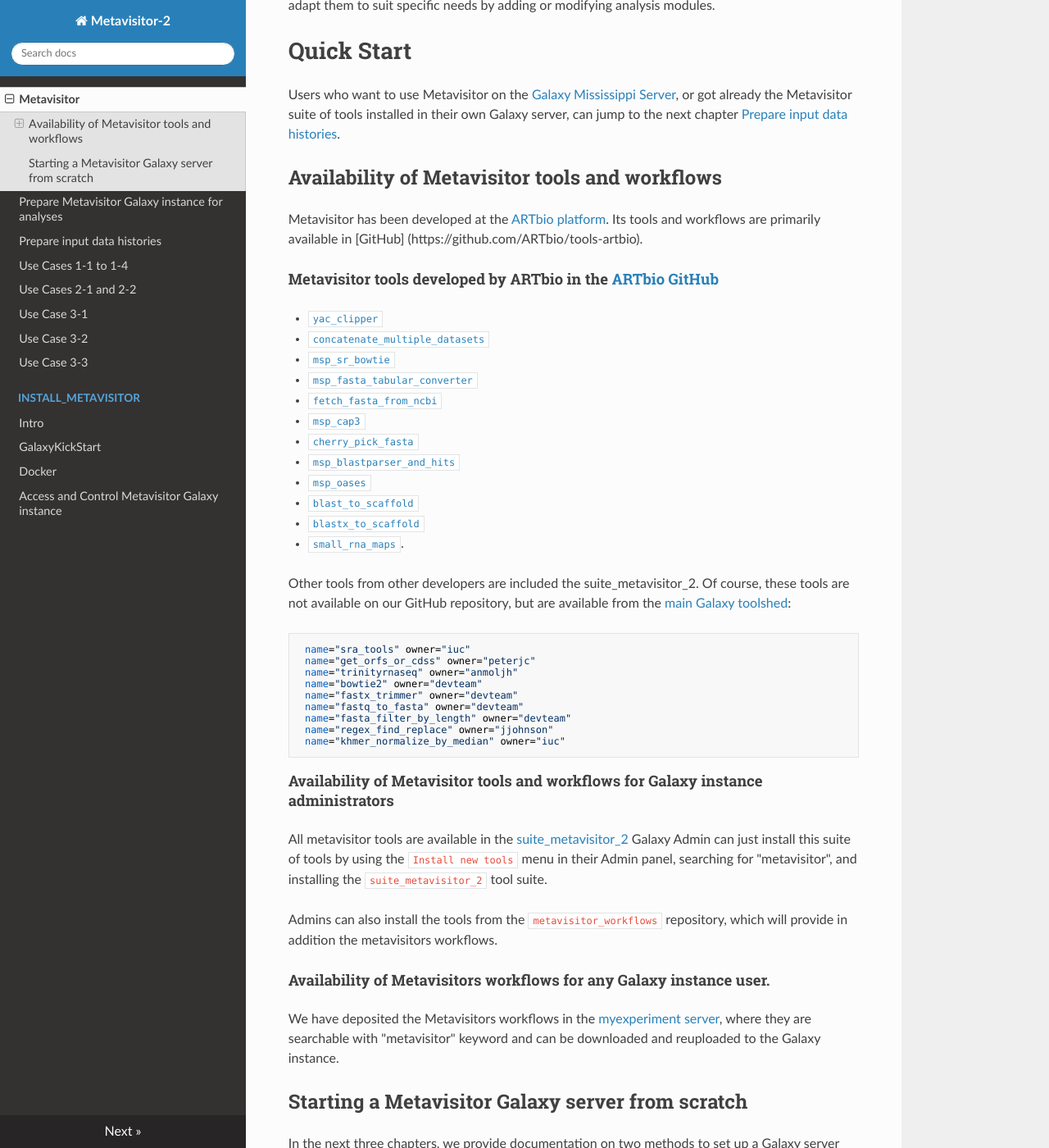
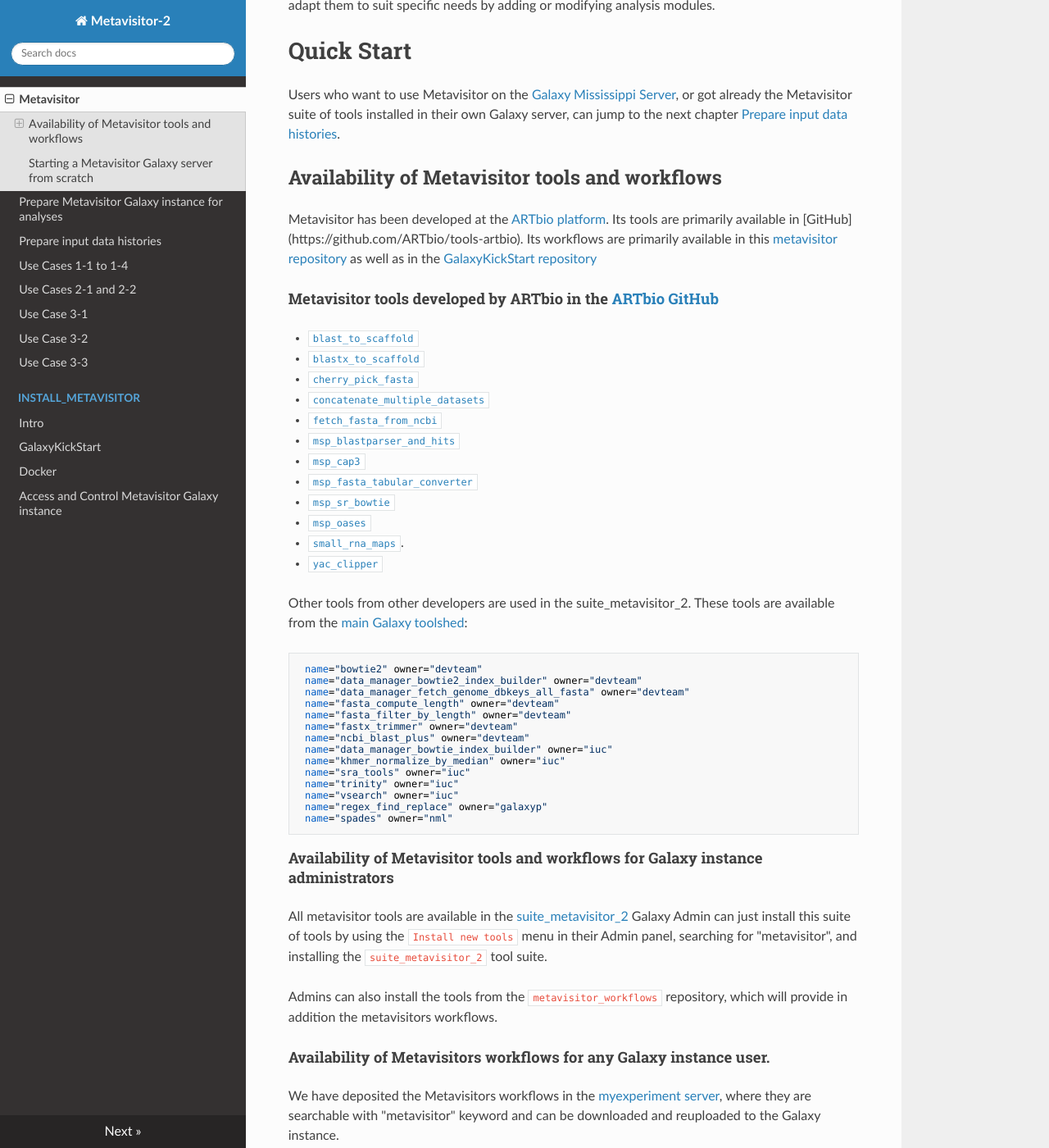
Before and after one commit to ARTbio/metavisitor, an MkDocs documentation site: the page built from docs/index.md, in a window 1280 px wide and 1400 px high, scrolled down 305 px. Shown: the whole window at 82% size. Built offline with MkDocs 1.6.1, drawn with Linux system fonts in a browser that asks for light colours; nearby versions of some CDN libraries; old or Windows-style settings are respelled for this version of MkDocs; some of the changed text lies outside the part shown.

Commit message:
refresh doc introduction

```diff
--- a/docs/index.md
+++ b/docs/index.md
@@ -1,58 +1,85 @@
 ![metavisitor_logo](images/metavisitor_logo.png)
 
 
-[Metavisitor](http://journals.plos.org/plosone/article?id=10.1371/journal.pone.0168397) is a user-friendly and adaptable software to provide biologists, clinical researchers and possibly diagnostic clinicians with the ability to robustly detect and reconstruct viral genomes from complex deep sequence datasets. A set of modular bioinformatic tools and workflows was implemented as the Metavisitor package in the Galaxy framework. Using the graphical Galaxy workflow editor, users with minimal computational skills can use existing Metavisitor workflows or adapt them to suit specific needs by adding or modifying analysis modules.
+[Metavisitor](http://journals.plos.org/plosone/article?id=10.1371/journal.pone.0168397) is
+a user-friendly and adaptable software to provide biologists, clinical researchers and
+possibly diagnostic clinicians with the ability to robustly detect and reconstruct viral
+genomes from complex deep sequence datasets. A set of modular bioinformatic tools and
+workflows was implemented as the Metavisitor package in the Galaxy framework. Using the
+graphical Galaxy workflow editor, users with minimal computational skills can use existing
+Metavisitor workflows or adapt them to suit specific needs by adding or modifying analysis
+modules.
 
 # Quick Start
 
-Users who want to use Metavisitor on the [Galaxy Mississippi Server](https://mississippi.snv.jussieu.fr), or got already the Metavisitor suite of tools installed in their own Galaxy server, can jump to the next chapter [Prepare input data histories](use_cases_input_data).
+Users who want to use Metavisitor on the [Galaxy Mississippi Server](https://mississippi.snv.jussieu.fr),
+or got already the Metavisitor suite of tools installed in their own Galaxy server, can
+jump to the next chapter [Prepare input data histories](use_cases_input_data).
 
 
 ## Availability of Metavisitor tools and workflows
 
-Metavisitor has been developed at the [ARTbio platform](http://artbio.fr). Its tools and workflows are primarily available in [GitHub] (https://github.com/ARTbio/tools-artbio).
+Metavisitor has been developed at the [ARTbio platform](http://artbio.fr). Its tools are
+primarily available in [GitHub] (https://github.com/ARTbio/tools-artbio). Its workflows are
+primarily available in this
+[metavisitor repository](https://github.com/ARTbio/metavisitor/tree/master/extra-files/metavisitor)
+as well as in the [GalaxyKickStart repository](https://github.com/ARTbio/GalaxyKickStart/tree/master/extra-files/metavisitor)
 
 #### Metavisitor tools developed by ARTbio in the [ARTbio GitHub](https://github.com/ARTbio/tools-artbio)
 
-- [`yac_clipper`](https://github.com/ARTbio/tools-artbio/tree/master/tools/yac_clipper)
-- [`concatenate_multiple_datasets`](https://github.com/ARTbio/tools-artbio/tree/master/tools/concatenate_multiple_datasets)
-- [`msp_sr_bowtie`](https://github.com/ARTbio/tools-artbio/tree/master/tools/msp_sr_bowtie)
-- [`msp_fasta_tabular_converter`](https://github.com/ARTbio/tools-artbio/tree/master/tools/msp_fasta_tabular_converter)
-- [`fetch_fasta_from_ncbi`](https://github.com/ARTbio/tools-artbio/tree/master/tools/fetch_fasta_from_ncbi)
-- [`msp_cap3`](https://github.com/ARTbio/tools-artbio/tree/master/tools/msp_cap3)
-- [`cherry_pick_fasta`](https://github.com/ARTbio/tools-artbio/tree/master/tools/cherry_pick_fasta)
-- [`msp_blastparser_and_hits`](https://github.com/ARTbio/tools-artbio/tree/master/tools/msp_blastparser_and_hits)
-- [`msp_oases`](https://github.com/ARTbio/tools-artbio/tree/master/tools/msp_oases)
 - [`blast_to_scaffold`](https://github.com/ARTbio/tools-artbio/tree/master/tools/blast_to_scaffold)
 - [`blastx_to_scaffold`](https://github.com/ARTbio/tools-artbio/tree/master/tools/blastx_to_scaffold)
+- [`cherry_pick_fasta`](https://github.com/ARTbio/tools-artbio/tree/master/tools/cherry_pick_fasta)
+- [`concatenate_multiple_datasets`](https://github.com/ARTbio/tools-artbio/tree/master/tools/concatenate_multiple_datasets)
+- [`fetch_fasta_from_ncbi`](https://github.com/ARTbio/tools-artbio/tree/master/tools/fetch_fasta_from_ncbi)
+- [`msp_blastparser_and_hits`](https://github.com/ARTbio/tools-artbio/tree/master/tools/msp_blastparser_and_hits)
+- [`msp_cap3`](https://github.com/ARTbio/tools-artbio/tree/master/tools/msp_cap3)
+- [`msp_fasta_tabular_converter`](https://github.com/ARTbio/tools-artbio/tree/master/tools/msp_fasta_tabular_converter)
+- [`msp_sr_bowtie`](https://github.com/ARTbio/tools-artbio/tree/master/tools/msp_sr_bowtie)
+- [`msp_oases`](https://github.com/ARTbio/tools-artbio/tree/master/tools/msp_oases)
 - [`small_rna_maps`](https://github.com/ARTbio/tools-artbio/tree/master/tools/small_rna_maps).
+- [`yac_clipper`](https://github.com/ARTbio/tools-artbio/tree/master/tools/yac_clipper)
 
-Other tools from other developers are included the suite_metavisitor_2. Of course, these tools are not available on our GitHub repository, but are available from the [main Galaxy toolshed](https://toolshed.g2.bx.psu.edu/):
+Other tools from other developers are used in the suite_metavisitor_2. These tools are
+available from the [main Galaxy toolshed](https://toolshed.g2.bx.psu.edu/):
 
+     name="bowtie2" owner="devteam"
+     name="data_manager_bowtie2_index_builder" owner="devteam"
+     name="data_manager_fetch_genome_dbkeys_all_fasta" owner="devteam"
+     name="fasta_compute_length" owner="devteam"
+     name="fasta_filter_by_length" owner="devteam"
+     name="fastx_trimmer" owner="devteam"
+     name="ncbi_blast_plus" owner="devteam"
+     name="data_manager_bowtie_index_builder" owner="iuc"
+     name="khmer_normalize_by_median" owner="iuc"
      name="sra_tools" owner="iuc"
-     name="get_orfs_or_cdss" owner="peterjc"
-     name="trinityrnaseq" owner="anmoljh"
-     name="bowtie2" owner="devteam"
-     name="fastx_trimmer" owner="devteam"
-     name="fastq_to_fasta" owner="devteam"
-     name="fasta_filter_by_length" owner="devteam"
-     name="regex_find_replace" owner="jjohnson"
-     name="khmer_normalize_by_median" owner="iuc"
-
+     name="trinity" owner="iuc"
+     name="vsearch" owner="iuc"
+     name="regex_find_replace" owner="galaxyp"
+     name="spades" owner="nml"
 
 #### Availability of Metavisitor tools and workflows for **Galaxy instance administrators**
 
-All metavisitor tools are available in the [suite_metavisitor_2](https://toolshed.g2.bx.psu.edu/repository/browse_repositories?sort=name&operation=view_or_manage_repository&f-free-text-search=metavisitor&id=ca18473f5a7e691a#TODO: Change this link when the suite is published)
-Galaxy Admin can just install this suite of tools by using the `Install new tools` menu in their Admin panel, searching for "metavisitor", and installing the `suite_metavisitor_2` tool suite.
+All metavisitor tools are available in the
+[suite_metavisitor_2](https://toolshed.g2.bx.psu.edu/repository/browse_repositories?sort=name&operation=view_or_manage_repository&f-free-text-search=metavisitor&id=ca18473f5a7e691a#TODO: Change this link when the suite is published)
+Galaxy Admin can just install this suite of tools by using the `Install new tools` menu in
+their Admin panel, searching for "metavisitor", and installing the `suite_metavisitor_2`
+tool suite.
 
-Admins can also install the tools from the `metavisitor_workflows` repository, which will provide in addition the metavisitors workflows.
+Admins can also install the tools from the `metavisitor_workflows` repository, which will
+provide in addition the metavisitors workflows.
 
 #### Availability of Metavisitors workflows for any Galaxy instance user.
-We have deposited the Metavisitors workflows in the [myexperiment server](http://www.myexperiment.org/workflows #TODO: this will need to be updated too), where they are searchable with "metavisitor" keyword and can be downloaded and reuploaded to the Galaxy instance.
+We have deposited the Metavisitors workflows in the
+[myexperiment server](http://www.myexperiment.org/workflows #TODO: this will need to be updated too),
+where they are searchable with "metavisitor" keyword and can be downloaded and reuploaded
+to the Galaxy instance.
 
 ## Starting a Metavisitor Galaxy server from scratch
 
-In the next three chapters, we provide documentation on two methods to set up a Galaxy server instances *from scratch* with *pre-installed* Metavisitor tools and workflows:
+In the [last section](https://artbio.github.io/metavisitor/install_metavisitor/) of this
+documentation, we provide instructions to set up Galaxy server instances *from scratch*
+with *pre-installed* Metavisitor tools and workflows:
 
-- Based on GalaxyKickstarter: see [Metavisitor with GalaxyKickstarter (Ansible)](metavisitor_ansible.md)
+- Based on Ansible: see [Metavisitor with GalaxyKickstart (Ansible)](metavisitor_ansible.md)
 - Based on Docker: see [Metavitor with Docker](metavisitor_docker.md)
```
Also changed, not shown: README.md (+3 -4 lines), 1 other file.
